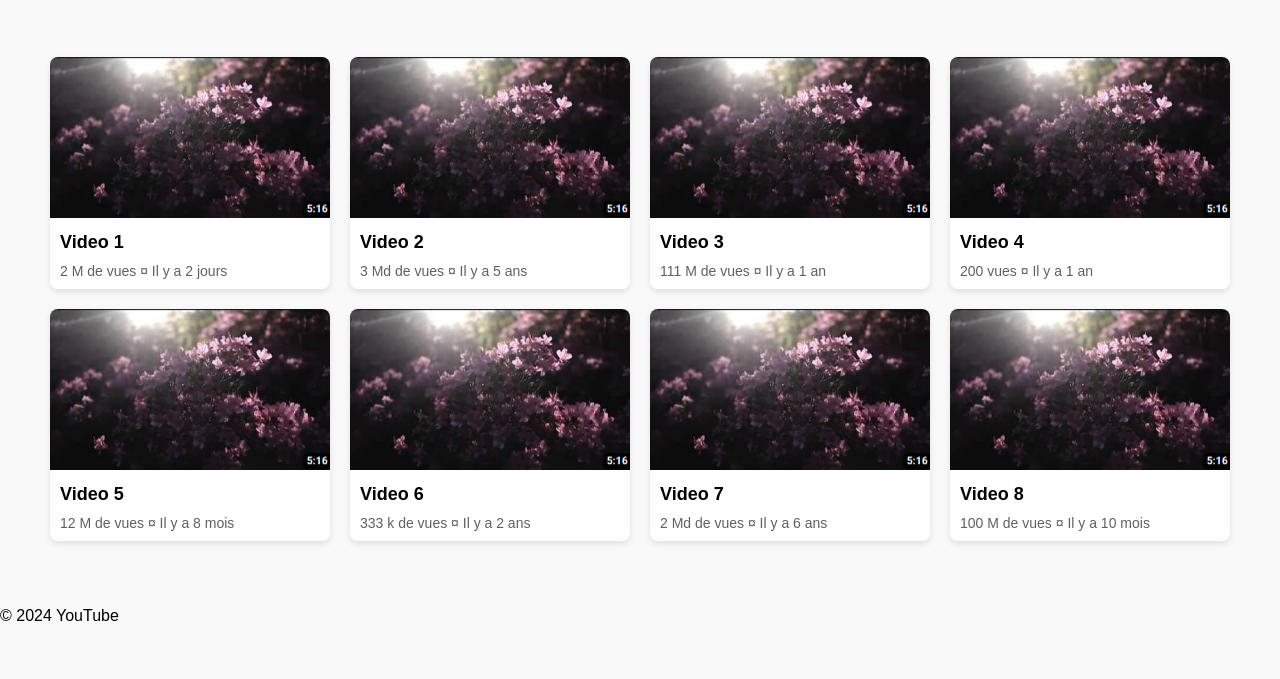
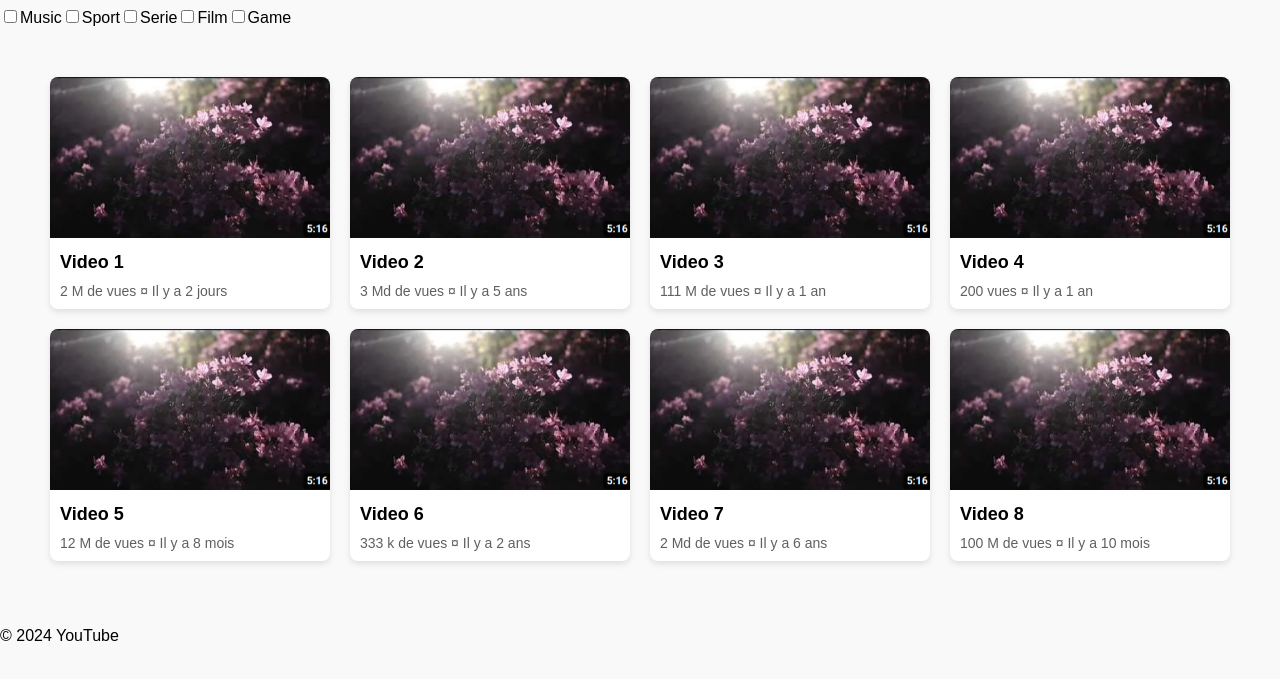
Before and after one commit to Angeline90/youtube-challenge, a plain HTML site: page index.html in a window 1280 px wide. Shown: the part 53-732 px from the top of the page. Drawn offline with Linux system fonts and the light colour scheme.

Commit message:
[front]: Added video filtering by category feature + refactoring

```diff
--- /dev/null
+++ b/components/category-checkbox/category-checkbox.js
@@ -0,0 +1,58 @@
+import { videosFilterByCategory } from "../../modules/filters/videosFilterByCategory.js";
+
+class CategoryCheckbox extends HTMLElement {
+  constructor() {
+    super();
+  }
+
+  connectedCallback() {
+    this.innerHTML = `
+        <div class="checkbox">
+        </div>
+      `;
+    this.fetchCategories();
+  }
+
+  fetchCategories() {
+    fetch("./videos.json")
+      .then((response) => response.json())
+      .then((data) => {
+        this.displayCategories(data);
+      })
+      .catch((error) => {
+        console.error(
+          "Une erreur s'est produite lors du chargement des catégories : ",
+          error
+        );
+      });
+  }
+
+  displayCategories(data) {
+    const categoryContainer = this.querySelector(".checkbox");
+    const currentCategories = [];
+
+    data.forEach((video) => {
+      if (!currentCategories.includes(video.category.name)) {
+        currentCategories.push(video.category.name);
+      }
+    });
+
+    currentCategories.forEach((category) => {
+      const checkbox = document.createElement("input");
+      checkbox.type = "checkbox";
+      checkbox.classList.add("category-checkbox");
+      checkbox.id = category.toLowerCase();
+      checkbox.value = category;
+      checkbox.addEventListener("change", videosFilterByCategory.bind(this));
+
+      const label = document.createElement("label");
+      label.htmlFor = category.toLowerCase();
+      label.textContent = category;
+
+      categoryContainer.appendChild(checkbox);
+      categoryContainer.appendChild(label);
+    });
+  }
+}
+
+customElements.define("category-checkbox", CategoryCheckbox);
--- a/components/video-card/video-card.js
+++ b/components/video-card/video-card.js
@@ -1,5 +1,5 @@
-import { formatDate } from "../../services/formats/formatDate.js";
-import { formatNumberOfViews } from "../../services/formats/formatNumberOfViews.js";
+import { formatDate } from "../../modules/formats/formatDate.js";
+import { formatNumberOfViews } from "../../modules/formats/formatNumberOfViews.js";
 
 class VideoCard extends HTMLElement {
   constructor() {
@@ -30,18 +30,22 @@ class VideoCard extends HTMLElement {
 
   displayVideos(data) {
     const videoCardContainer = this.querySelector("#video-card-container");
+
     for (let i = 0; i < data.length; i++) {
       const currentVideo = data[i];
+      const card = document.createElement("div");
+      card.classList.add("card");
+      card.dataset.category = currentVideo.category.name.toLowerCase();
 
-      videoCardContainer.innerHTML += `
-        <div class="card">
+      card.innerHTML = `
             <img src="${currentVideo.img}" alt="image miniaturisée de la vidéo">
             <h2>${currentVideo.title}</h2>
             <p>${formatNumberOfViews(
               currentVideo.views
             )} vues ¤ Il y a ${formatDate(currentVideo.date)}</p>
-        </div>
         `;
+
+      videoCardContainer.appendChild(card);
     }
   }
 }
--- a/index.html
+++ b/index.html
@@ -6,13 +6,20 @@
     <title>YouTube</title>
     <link rel="stylesheet" href="style.css" />
     <script src="./components/video-card/video-card.js" type="module"></script>
-    <script src="./services/formats/formatDate.js" type="module"></script>
+    <script src="./modules/formats/formatDate.js" type="module"></script>
     <script
-      src="./services/formats/formatNumberOfViews.js"
+      src="./modules/formats/formatNumberOfViews.js"
       type="module"
     ></script>
-    <script src="./services/filters/videosFilterByTitle.js"></script>
-    <script src="./components/category-checkbox/category-checkbox.js"></script>
+    <script src="./modules/filters/videosFilterByTitle.js"></script>
+    <script
+      src="./modules/filters/videosFilterByCategory.js"
+      type="module"
+    ></script>
+    <script
+      src="./components/category-checkbox/category-checkbox.js"
+      type="module"
+    ></script>
   </head>
   <body>
     <nav class="navbar">
--- /dev/null
+++ b/modules/filters/videosFilterByCategory.js
@@ -0,0 +1,19 @@
+export function videosFilterByCategory() {
+  const checkedCategories = [];
+  document
+    .querySelectorAll(".category-checkbox:checked")
+    .forEach((checkbox) => {
+      checkedCategories.push(checkbox.value.toLowerCase());
+    });
+
+  const videoCards = document.querySelectorAll(".card");
+
+  videoCards.forEach((card) => {
+    const cardCategory = card.dataset.category.toLowerCase();
+    const displayCard =
+      checkedCategories.includes(cardCategory) ||
+      checkedCategories.length === 0;
+
+    card.style.display = displayCard ? "block" : "none";
+  });
+}
--- a/services/filters/videosFilterByTitle.js
+++ b/modules/filters/videosFilterByTitle.js
@@ -12,5 +12,3 @@ function videosFilterByTitle() {
     }
   }
 }
-
-// function videosFilterByCategory() {}
--- a/videos.json
+++ b/videos.json
@@ -4,55 +4,79 @@
     "img": "assets/img/screenshot.png",
     "views": 2000000,
     "date": "2024-04-05T10:01:59",
-    "category": "Music"
+    "category": {
+      "id": 4,
+      "name": "Music"
+    }
   },
   {
     "title": "Video 2",
     "img": "assets/img/screenshot.png",
     "views": 3000000000,
     "date": "2019-04-01T15:00:00",
-    "category": "Sport"
+    "category": {
+      "id": 5,
+      "name": "Sport"
+    }
   },
   {
     "title": "Video 3",
     "img": "assets/img/screenshot.png",
     "views": 111222452,
     "date": "2022-07-15T15:00:00",
-    "category": "Serie"
+    "category": {
+      "id": 4,
+      "name": "Serie"
+    }
   },
   {
     "title": "Video 4",
     "img": "assets/img/screenshot.png",
     "views": 200,
     "date": "2023-04-01T15:00:00",
-    "category": "Film"
+    "category": {
+      "id": 2,
+      "name": "Film"
+    }
   },
   {
     "title": "Video 5",
     "img": "assets/img/screenshot.png",
     "views": 12600000,
     "date": "2023-08-01T15:00:00",
-    "category": "Music"
+    "category": {
+      "id": 4,
+      "name": "Music"
+    }
   },
   {
     "title": "Video 6",
     "img": "assets/img/screenshot.png",
     "views": 333333,
     "date": "2022-04-01T15:00:00",
-    "category": "Game"
+    "category": {
+      "id": 1,
+      "name": "Game"
+    }
   },
   {
     "title": "Video 7",
     "img": "assets/img/screenshot.png",
     "views": 2212154126,
     "date": "2018-04-01T15:00:00",
-    "category": "Game"
+    "category": {
+      "id": 1,
+      "name": "Game"
+    }
   },
   {
     "title": "Video 8",
     "img": "assets/img/screenshot.png",
     "views": 100000000,
     "date": "2023-06-01T15:00:00",
-    "category": "Film"
+    "category": {
+      "id": 2,
+      "name": "Film"
+    }
   }
 ]
```
Also changed, not shown: modules/formats/formatDate.js (renamed from services/formats/formatDate.js), modules/formats/formatNumberOfViews.js (renamed from services/formats/formatNumberOfViews.js). Lines whose indentation alone changed are shown as unchanged.
